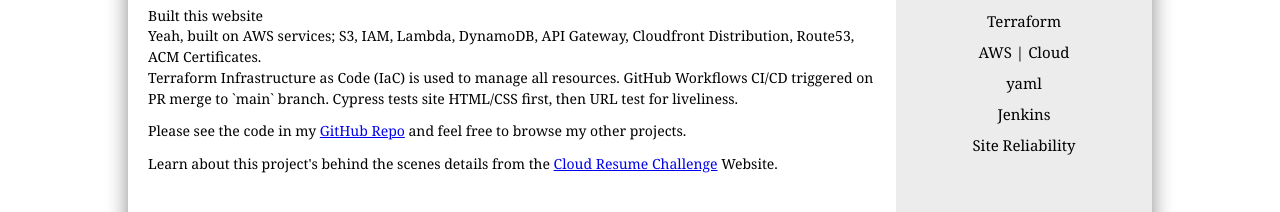
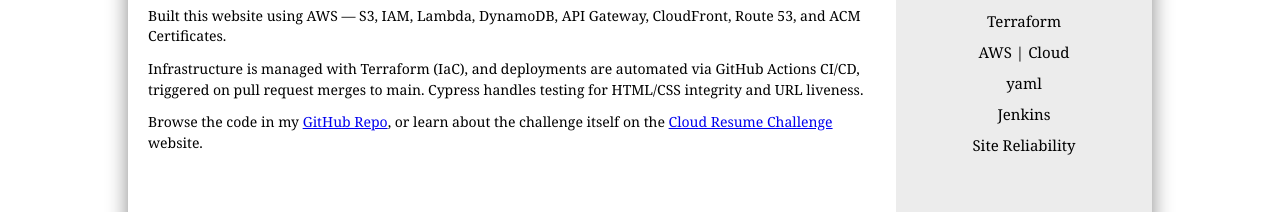
Before and after one commit to marcbacchi/cloud-resume-challenge, a website: page resume-site/index.html in a window 1280 px wide. Shown: the part 269-481 px from the top of the page. Drawn offline with Linux system fonts and the light colour scheme; no server answers; a script that the page names is missing.

Commit message:
updating formatting flow of text. (#62)

```diff
--- a/resume-site/index.html
+++ b/resume-site/index.html
@@ -33,12 +33,15 @@
           <div class="project_header">
             <h1>Projects</h1>
           </div>
-          <div class="project_title">
-            <h1 class="project_title">Cloud Resume Challenge <span class='project_date'>| Feb 2022</span></h1>
-            <h2 class="project_description">Built this website </br>Yeah, built on AWS services; S3, IAM, Lambda, DynamoDB, API Gateway, Cloudfront Distribution, Route53, ACM Certificates.</br>Terraform Infrastructure as Code (IaC) is used to manage all resources. GitHub Workflows CI/CD triggered on PR merge to `main` branch. Cypress tests site HTML/CSS first, then URL test for liveliness.</h2>
-            <h2 class="project_description">Please see the code in my  <a href="https://github.com/marcbacchi/cloud-resume-challenge" target="_blank">GitHub Repo</a> and feel free to browse my other projects.</h2>
-            <h2 class="project_description">Learn about this project's behind the scenes details from the <a href="https://cloudresumechallenge.dev/docs/the-challenge/aws/" target="_blank">Cloud Resume Challenge</a> Website.</h2>
-          </div>
+            <div class="project_title">
+                <h1 class="project_title">Cloud Resume Challenge <span class='project_date'>| Feb 2022</span></h1>
+                <h2 class="project_description">Built this website using AWS — S3, IAM, Lambda, DynamoDB, API Gateway, CloudFront, Route 53, and ACM Certificates.</h2>
+                <h2 class="project_description">Infrastructure is managed with Terraform (IaC), and deployments are automated via GitHub Actions CI/CD, triggered on pull request merges to <code>main</code>. Cypress handles testing for HTML/CSS integrity and URL liveness.</h2>
+                <h2 class="project_description">
+                    Browse the code in my <a href="https://github.com/marcbacchi/cloud-resume-challenge" target="_blank">GitHub Repo</a>,
+                    or learn about the challenge itself on the <a href="https://cloudresumechallenge.dev/docs/the-challenge/aws/" target="_blank">Cloud Resume Challenge</a> website.
+                </h2>
+            </div>
         </div>
         <div class="work_experience">
           <div class="work_experience_header">
```
